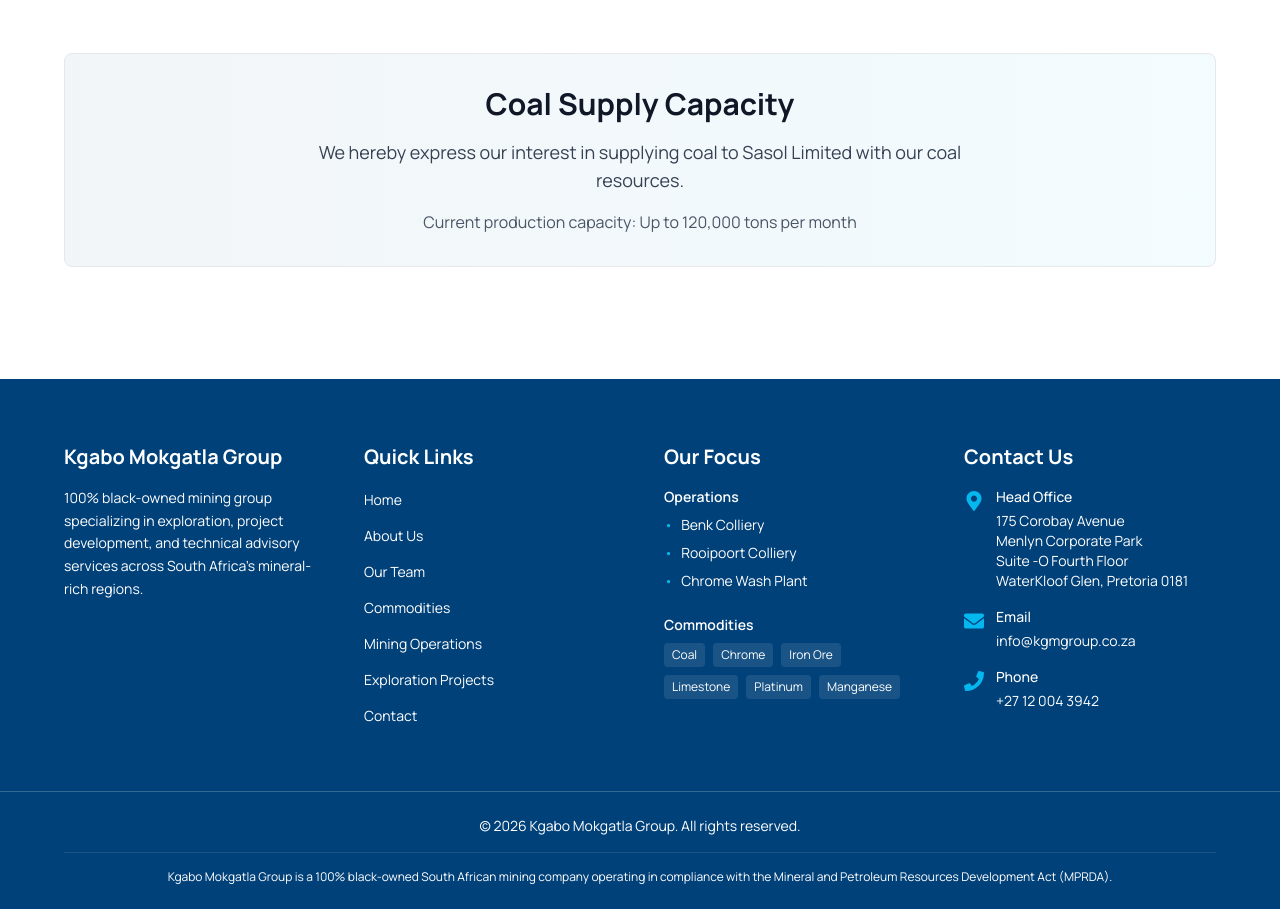
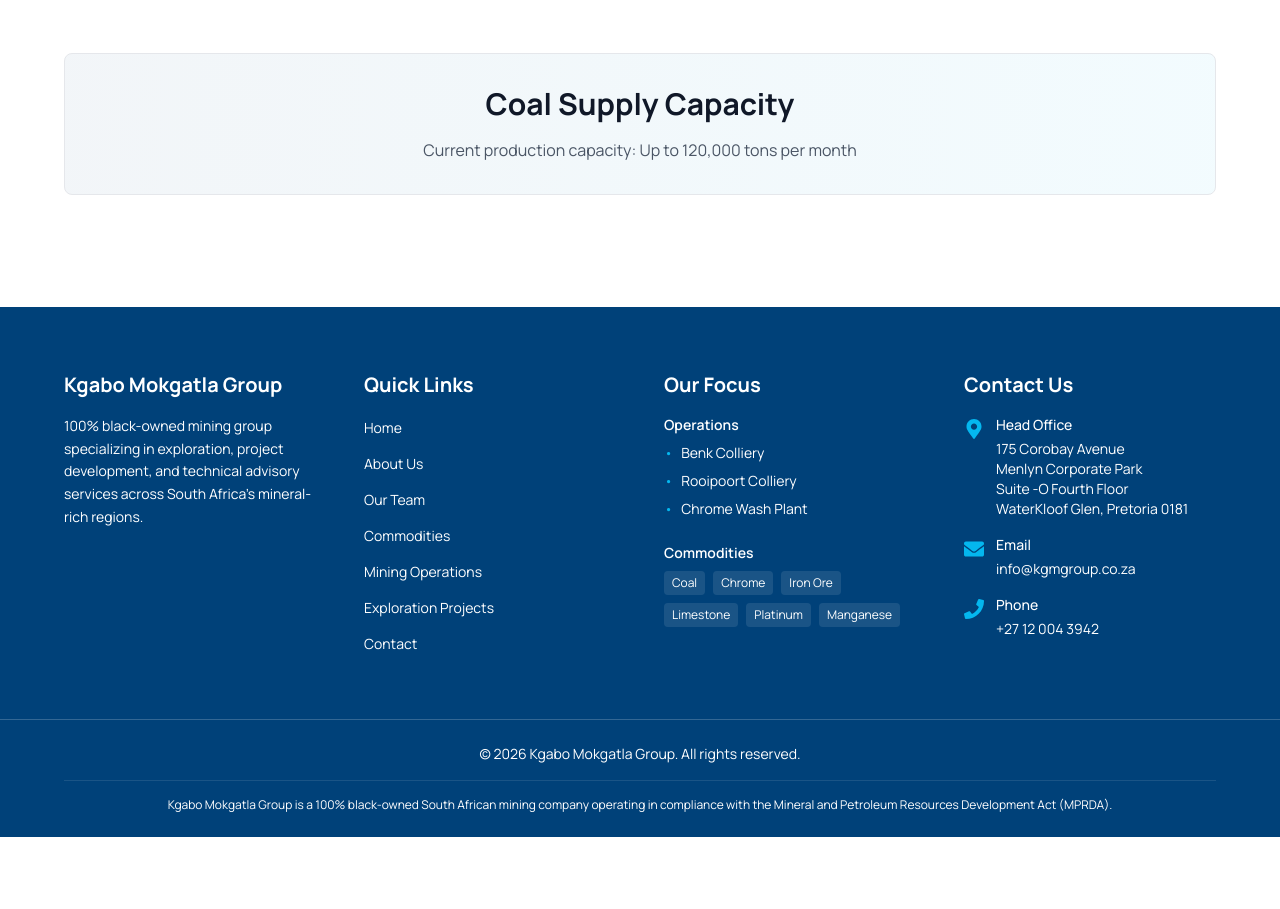
Before and after one commit to munashex/Kgabo, a React (Vite) app: page /operations in a window 1280 px wide. Shown: the part 1580-2489 px from the top of the page. After the commit the page ends 2417 px from the top, so only its background shows below. Built offline with nearby package versions, Linux system fonts and the light colour scheme; what tailwindcss-animated would draw is missing.

Commit message:
updating operations page

```diff
--- a/src/Pages/Operations.jsx
+++ b/src/Pages/Operations.jsx
@@ -168,9 +168,6 @@
                         <h3 className="text-2xl lg:text-3xl font-bold text-gray-900 mb-4">
                             Coal Supply Capacity
                         </h3>
-                        <p className="text-lg text-gray-700 max-w-2xl mx-auto">
-                            We hereby express our interest in supplying coal to Sasol Limited with our coal resources.
-                        </p>
                         <p className="text-gray-600 mt-4">
                             Current production capacity: Up to 120,000 tons per month
                         </p>
```
